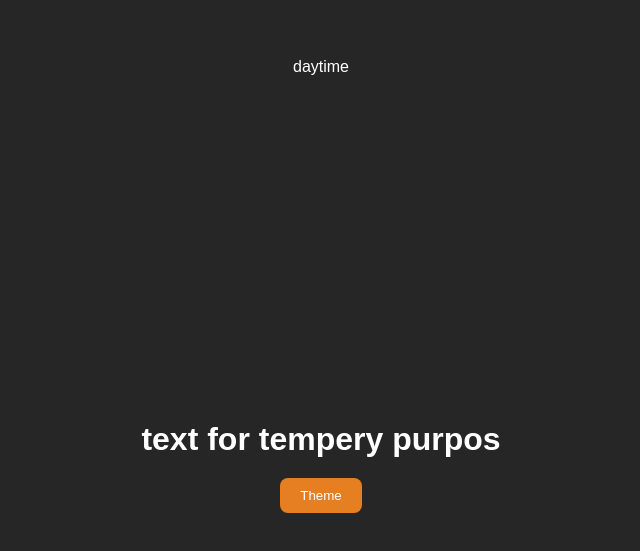
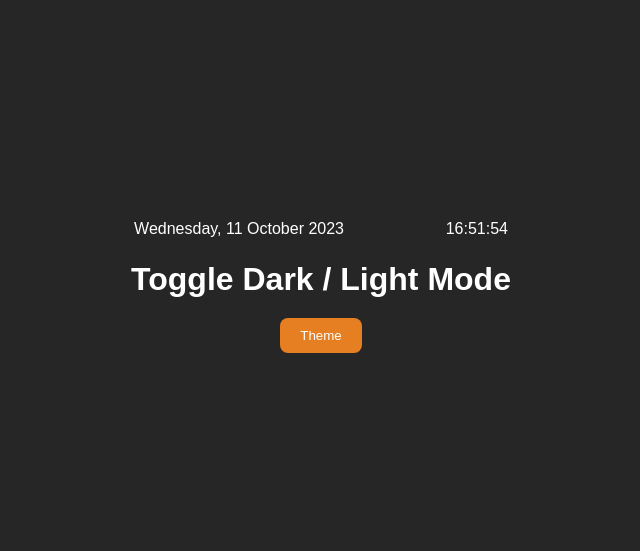
Before and after one commit to huzaifanizam/Changing-Theme, a plain HTML site: page index.html in a window 1280 px wide. Shown: the part 115-666 px from the top of the page, without its empty margins (319-959 px from the left). Drawn offline with nearby package versions, Linux system fonts and the light colour scheme.

Commit message:
first commit

```diff
--- a/app.js
+++ b/app.js
@@ -0,0 +1,57 @@
+function ChangeTheme() {
+    let element = document.body;
+    element.classList.toggle('light-mode')
+}
+const displayTime = document.querySelector(".display-time");
+// Time
+function showTime() {
+  let time = new Date();
+  displayTime.innerText = time.toLocaleTimeString("en-US", { hour12: false });
+  setTimeout(showTime, 1000);
+}
+
+showTime();
+
+// Date
+function updateDate() {
+  let today = new Date();
+
+  // return number
+  let dayName = today.getDay(),
+    dayNum = today.getDate(),
+    month = today.getMonth(),
+    year = today.getFullYear();
+
+  const months = [
+    "January",
+    "February",
+    "March",
+    "April",
+    "May",
+    "June",
+    "July",
+    "August",
+    "September",
+    "October",
+    "November",
+    "December",
+  ];
+  const dayWeek = [
+    "Sunday",
+    "Monday",
+    "Tuesday",
+    "Wednesday",
+    "Thursday",
+    "Friday",
+    "Saturday",
+  ];
+  // value -> ID of the html element
+  const IDCollection = ["day", "daynum", "month", "year"];
+  // return value array with number as a index
+  const val = [dayWeek[dayName], dayNum, months[month], year];
+  for (let i = 0; i < IDCollection.length; i++) {
+    document.getElementById(IDCollection[i]).firstChild.nodeValue = val[i];
+  }
+}
+
+updateDate();
--- a/index.html
+++ b/index.html
@@ -7,14 +7,20 @@
     <link rel="stylesheet" href="./styles/styles.css">
 </head>
 <body>
+
     <div class="contanaior">
-        <div class="dayAndTime">
-            <div class="day">day</div>
-            <div class="time">time</div>
-        </div>
         <div class="dark-light">
-            <h1>text for tempery purpos</h1>
-            <button> Theme</button>
+            <div class="dayAndTime">
+                <div class="day display-date">
+                    <span id="day">day</span>,
+                    <span id="daynum">00</span>
+                    <span id="month">month</span>
+                    <span id="year">0000</span>
+                </div>
+                <div class="time display-time">time</div>
+            </div>
+            <h1>Toggle Dark / Light Mode</h1>
+            <button onclick="ChangeTheme()"> Theme</button>
         </div>
     </div>
       <script src="https://cdnjs.cloudflare.com/ajax/libs/moment.js/2.29.4/moment.min.js"></script>
--- a/styles/styles.css
+++ b/styles/styles.css
@@ -34,6 +34,8 @@ body{
 .contanaior .dayAndTime{
     display: flex;
     justify-content: space-between;
+    margin-bottom: 20px;
+    padding: 3px;
 }
 .contanaior .dark-light button{
     padding: 10px 20px;
@@ -45,6 +47,7 @@ body{
     cursor: pointer;
     transition: 0.4s;
     border-radius: 8px;
+    transition: 0.5s ease-in-out;
 
 }
 .contanaior .dark-light button:hover{
```
Also changed, not shown: img/1.web.png (added), img/2.web.png (added), img/3.mobile.png (added), img/4.mobile.png (added), 1 other file.
